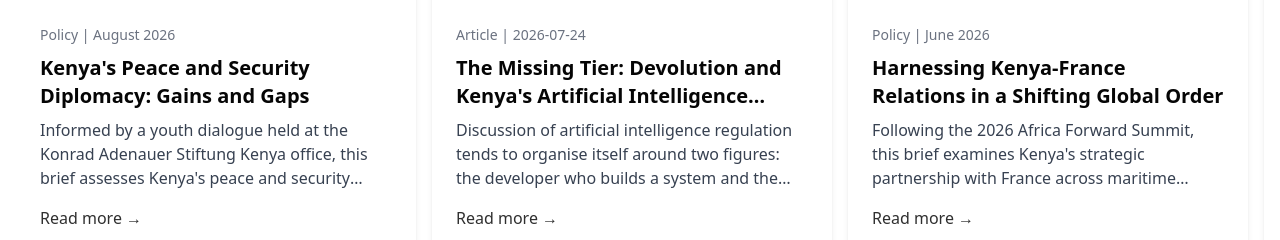
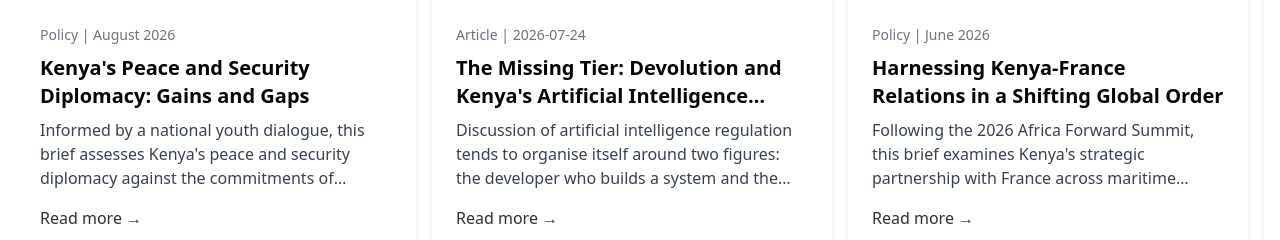
Before and after one commit to Ewoigift/nala-center-website, a Next.js app: page / in a window 1280 px wide. Shown: the part 1268-1508 px from the top of the page. Built offline with nearby package versions, Linux system fonts and the light colour scheme.

Commit message:
peace security focus area update

```diff
--- a/src/app/focus-areas/peace-security/page.tsx
+++ b/src/app/focus-areas/peace-security/page.tsx
@@ -28,7 +28,7 @@ export default function PeaceSecurityPage() {
     {
       badge: 'Youth & Diplomacy Brief',
       title: "Kenya's Peace and Security Diplomacy: Gains and Gaps",
-      description: "Informed by a youth dialogue held at the Konrad Adenauer Stiftung Kenya office, this brief assesses Kenya's peace and security diplomacy against the commitments of Sessional Paper No. 1 of 2025, examining its record in Sudan, South Sudan, the eastern DRC, Somalia and Haiti. It finds that Kenya's challenge is not a shortage of diplomatic assets but a shortage of institutional machinery to convert them into durable outcomes, and recommends a permanent mediation support unit, transparent intervention criteria, and a national action plan on youth, peace and security.",
+      description: "Informed by a national youth dialogue, this brief assesses Kenya's peace and security diplomacy against the commitments of Sessional Paper No. 1 of 2025, examining its record in Sudan, South Sudan, the eastern DRC, Somalia and Haiti. It finds that Kenya's challenge is not a shortage of diplomatic assets but a shortage of institutional machinery to convert them into durable outcomes, and recommends a permanent mediation support unit, transparent intervention criteria, and a national action plan on youth, peace and security.",
       linkText: 'Download Dialogue Brief (PDF)',
       linkHref: '/uploads/peace-security/Nala-Center-Policy-Brief-003.pdf',
       author: 'Youth in Governance and Global Affairs, Nala Center & MuemAction Post',
--- a/src/app/page.tsx
+++ b/src/app/page.tsx
@@ -172,7 +172,7 @@ export default function Home() {
       date: "August 2026",
       type: "Policy",
       title: "Kenya's Peace and Security Diplomacy: Gains and Gaps",
-      description: "Informed by a youth dialogue held at the Konrad Adenauer Stiftung Kenya office, this brief assesses Kenya's peace and security diplomacy against the commitments of Sessional Paper No. 1 of 2025, examining its record in Sudan, South Sudan, the eastern DRC, Somalia and Haiti.",
+      description: "Informed by a national youth dialogue, this brief assesses Kenya's peace and security diplomacy against the commitments of Sessional Paper No. 1 of 2025, examining its record in Sudan, South Sudan, the eastern DRC, Somalia and Haiti. It finds that Kenya's challenge is not a shortage of diplomatic assets but a shortage of institutional machinery to convert them into durable outcomes, and recommends a permanent mediation support unit, transparent intervention criteria, and a national action plan on youth, peace and security.",
       image: '/images/policy-briefs/kenya-peace-security-diplomacy.jpg',
       link: '/uploads/peace-security/Nala-Center-Policy-Brief-003.pdf'
     },
--- a/src/app/what-we-do/policy-engagement/page.tsx
+++ b/src/app/what-we-do/policy-engagement/page.tsx
@@ -6,16 +6,16 @@ import Image from "next/legacy/image";
 import Link from 'next/link';
 import { Pen, FileText } from 'lucide-react';
 
-// Data for policy papers
+// Data for policy papers ordered from latest to oldest
 const policyPapers = [
   {
-    title: "Paralysis in Peacekeeping: The African Union's Mediation Challenges in Sudan",
-    summary: "This policy brief highlights the urgent need for a coordinated African response to Sudan's escalating war, which has exposed the African Union's institutional constraints and declining credibility as a peace broker. The paper assesses key challenges including coordination issues between the AU and UN, inadequate civilian protection mechanisms, and the vested interests of external actors undermining inclusive peace efforts.",
-    image: '/images/policy-briefs/sudan-policy-brief.jpg',
-    author: 'Getrude Maina',
-    date: 'January 2026',
+    title: "Kenya's Peace and Security Diplomacy: Gains and Gaps",
+    summary: "Informed by a national youth dialogue, this brief assesses Kenya's peace and security diplomacy against the commitments of Sessional Paper No. 1 of 2025, examining its record in Sudan, South Sudan, the eastern DRC, Somalia and Haiti. It finds that Kenya's challenge is not a shortage of diplomatic assets but a shortage of institutional machinery to convert them into durable outcomes, and recommends a permanent mediation support unit, transparent intervention criteria, and a national action plan on youth, peace and security.",
+    image: '/images/policy-briefs/kenya-peace-security-diplomacy.jpg',
+    author: 'Nala Center',
+    date: 'August 2026',
     category: 'Peace & Security',
-    pdfLink: '/uploads/peace-security/Nala-Center-Policy-Brief-001.pdf'
+    pdfLink: '/uploads/peace-security/Nala-Center-Policy-Brief-003.pdf'
   },
   {
     title: "Harnessing Kenya-France Relations in a Shifting Global Order",
@@ -27,13 +27,13 @@ const policyPapers = [
     pdfLink: '/uploads/democracy-governance/Nala-Center-Policy-Brief-002.pdf'
   },
   {
-    title: "Kenya's Peace and Security Diplomacy: Gains and Gaps",
-    summary: "Informed by a youth dialogue held at the Konrad Adenauer Stiftung Kenya office, this brief assesses Kenya's peace and security diplomacy against the commitments of Sessional Paper No. 1 of 2025, examining its record in Sudan, South Sudan, the eastern DRC, Somalia and Haiti. It finds that Kenya's challenge is not a shortage of diplomatic assets but a shortage of institutional machinery to convert them into durable outcomes, and recommends a permanent mediation support unit, transparent intervention criteria, and a national action plan on youth, peace and security.",
-    image: '/images/policy-briefs/kenya-peace-security-diplomacy.jpg',
-    author: 'Youth in Governance and Global Affairs, Nala Center & MuemAction Post',
-    date: 'August 2026',
+    title: "Paralysis in Peacekeeping: The African Union's Mediation Challenges in Sudan",
+    summary: "This policy brief highlights the urgent need for a coordinated African response to Sudan's escalating war, which has exposed the African Union's institutional constraints and declining credibility as a peace broker. The paper assesses key challenges including coordination issues between the AU and UN, inadequate civilian protection mechanisms, and the vested interests of external actors undermining inclusive peace efforts.",
+    image: '/images/policy-briefs/sudan-policy-brief.jpg',
+    author: 'Getrude Maina',
+    date: 'January 2026',
     category: 'Peace & Security',
-    pdfLink: '/uploads/peace-security/Nala-Center-Policy-Brief-003.pdf'
+    pdfLink: '/uploads/peace-security/Nala-Center-Policy-Brief-001.pdf'
   },
 ];
 
--- a/src/app/what-we-do/reports/page.tsx
+++ b/src/app/what-we-do/reports/page.tsx
@@ -14,12 +14,12 @@ const cardBgColor = "#FFFFFF";
 const reports = [
   {
     title: "Kenya's Peace and Security Diplomacy: Gains and Gaps",
-    summary: "Informed by a youth dialogue held at the Konrad Adenauer Stiftung Kenya office, this brief assesses Kenya's peace and security diplomacy against the commitments of Sessional Paper No. 1 of 2025, examining its record in Sudan, South Sudan, the eastern DRC, Somalia and Haiti. It finds that Kenya's challenge is not a shortage of diplomatic assets but a shortage of institutional machinery to convert them into durable outcomes, and recommends a permanent mediation support unit, transparent intervention criteria, and a national action plan on youth, peace and security.",
+    summary: "Informed by a national youth dialogue, this brief assesses Kenya's peace and security diplomacy against the commitments of Sessional Paper No. 1 of 2025, examining its record in Sudan, South Sudan, the eastern DRC, Somalia and Haiti. It finds that Kenya's challenge is not a shortage of diplomatic assets but a shortage of institutional machinery to convert them into durable outcomes, and recommends a permanent mediation support unit, transparent intervention criteria, and a national action plan on youth, peace and security.",
     date: "August 2026",
     category: "Peace & Security",
     image: "/images/policy-briefs/kenya-peace-security-diplomacy.jpg",
     pdfLink: "/uploads/peace-security/Nala-Center-Policy-Brief-003.pdf",
-    author: "Youth in Governance and Global Affairs, Nala Center & MuemAction Post"
+    author: "Nala Center"
   }
 ];
 
```
